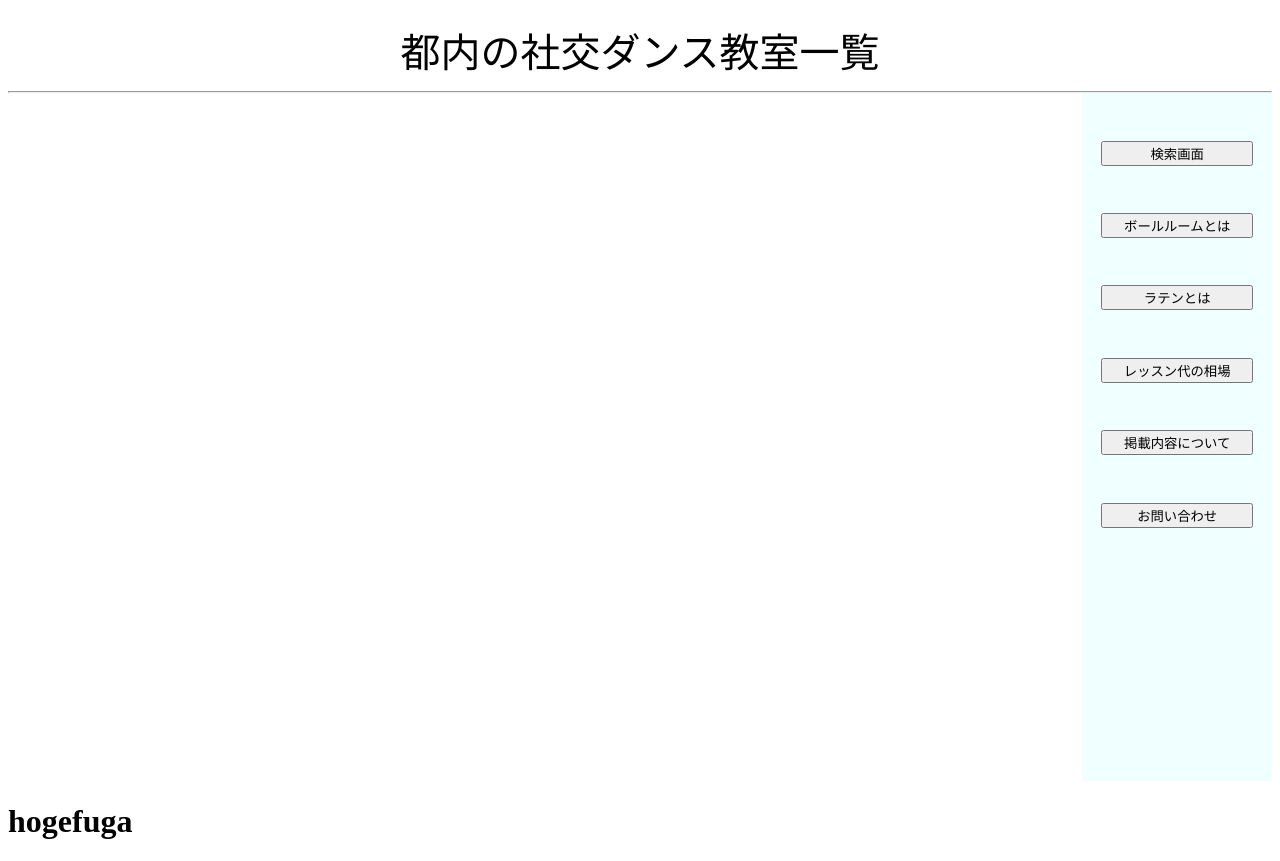
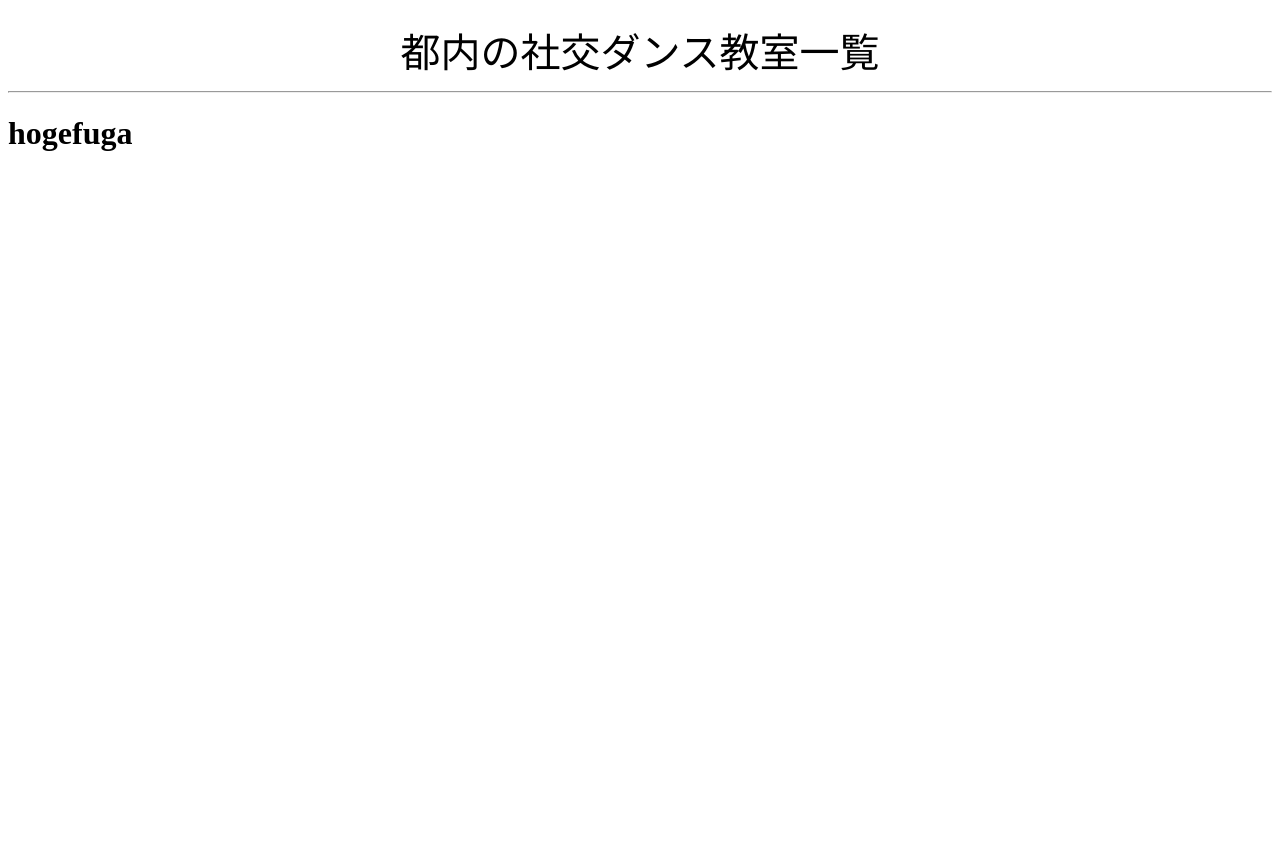
Before and after one commit to morimori-coder/summary-site, a React (Create React App) app: page /test in a window 1280 px wide. After the commit the page ends 800 px from the top, so only its background shows below. Built offline with nearby package versions, Linux system fonts and the light colour scheme.

Commit message:
ヘッダーをデフォルトコンポーネントから分離

```diff
--- a/src/App.tsx
+++ b/src/App.tsx
@@ -4,11 +4,12 @@ import { BrowserRouter, Route, Routes } from 'react-router-dom'
 
 /*style*/
 import './style.css';
+import { Header } from './components/Default/Header/header';
 
 export const App = () => {
     return (
         <div className="App">
-            <Default/>
+            <Header/>
             <BrowserRouter>
                 <Routes>
                     {/* <Route path="/" element={<Default />} /> */}
--- a/src/components/Default/Header/header.tsx
+++ b/src/components/Default/Header/header.tsx
@@ -1,8 +1,11 @@
 
 export const Header = () => {
     return (
-        <header className="common-header">
+        <div>
+            <header className="common-header">
             都内の社交ダンス教室一覧
         </header>
+        <hr></hr>
+        </div>
     );
 };
--- a/src/components/Default/default.tsx
+++ b/src/components/Default/default.tsx
@@ -1,11 +1,9 @@
-import { Header } from './Header/header';
 import { SideMenu } from './SideMenu/sideMenu';
 
 export const Default = () => {
     return (
         <div>
-            <Header></Header>
-            <hr></hr>
+
             <div className="contents-wrapper">
                 <div className="main-contents"></div>
                 <SideMenu></SideMenu>
```
